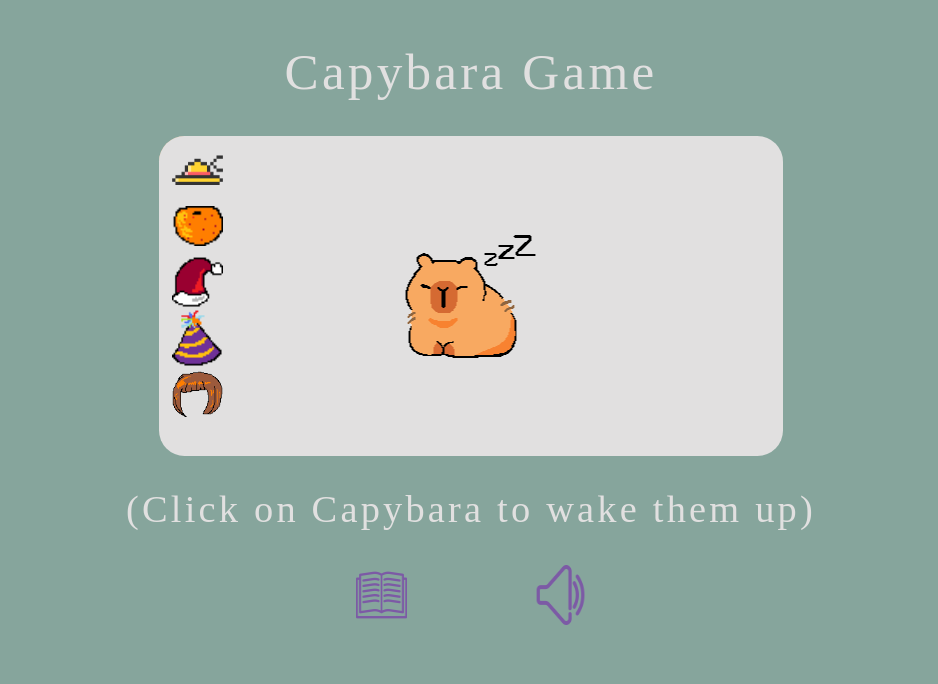
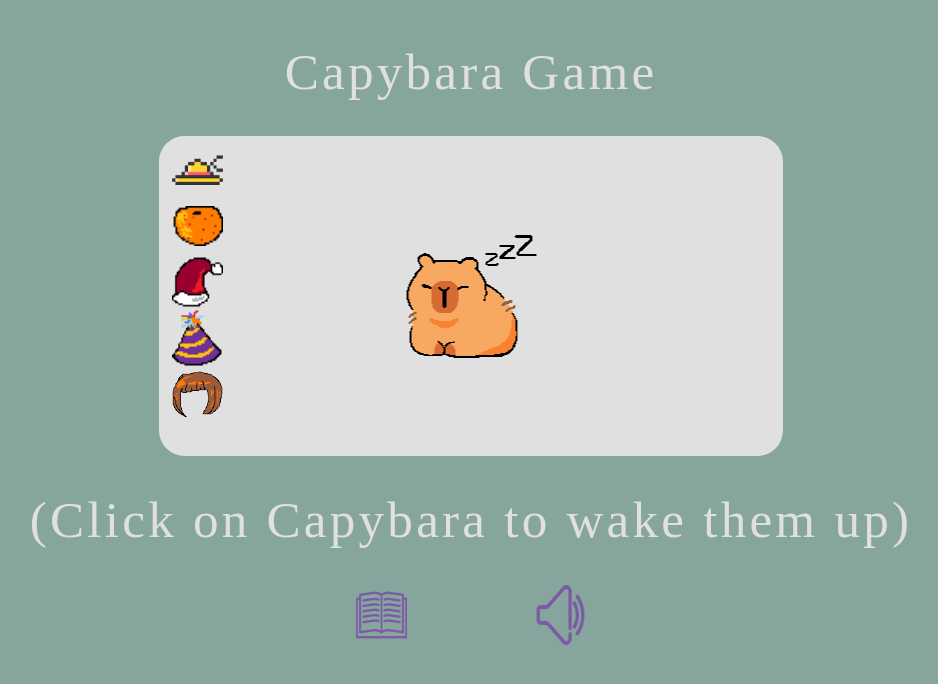
Before and after one commit to OliviaJonathan/HackBeanPot, a plain HTML site: page game.html in a window 1280 px wide. Shown: the whole page, without its empty margins (169-1107 px from the left). Drawn offline with Linux system fonts and the light colour scheme; a web font is replaced by a local one.

Commit message:
add instructions

```diff
--- a/game.html
+++ b/game.html
@@ -20,11 +20,12 @@
                     </ul>
                 </div>
                 <div class="container">
-            <img id="capybara" src="src/capybaraasleep.png" alt="Sleep"  onclick="awake(this)">
+                    <img id="capybara" src="src/capybaraasleep.png" alt="Sleep" onclick="awake(this)">
                 </div>
             </div>
             <audio id="fart" src="src/fart.mp3"></audio>
-    <h2 id="hint">(Click on Capybara to wake them up)</h2>
+            <h1 id="hint">(Click on Capybara to wake them up)</h1>
+
     <div class="buttons">
         <img class= "button" id="myBtn" src="src/book.png" alt="Book" />
         <!-- The Modal -->
```
Lines whose indentation alone changed are shown as unchanged.
